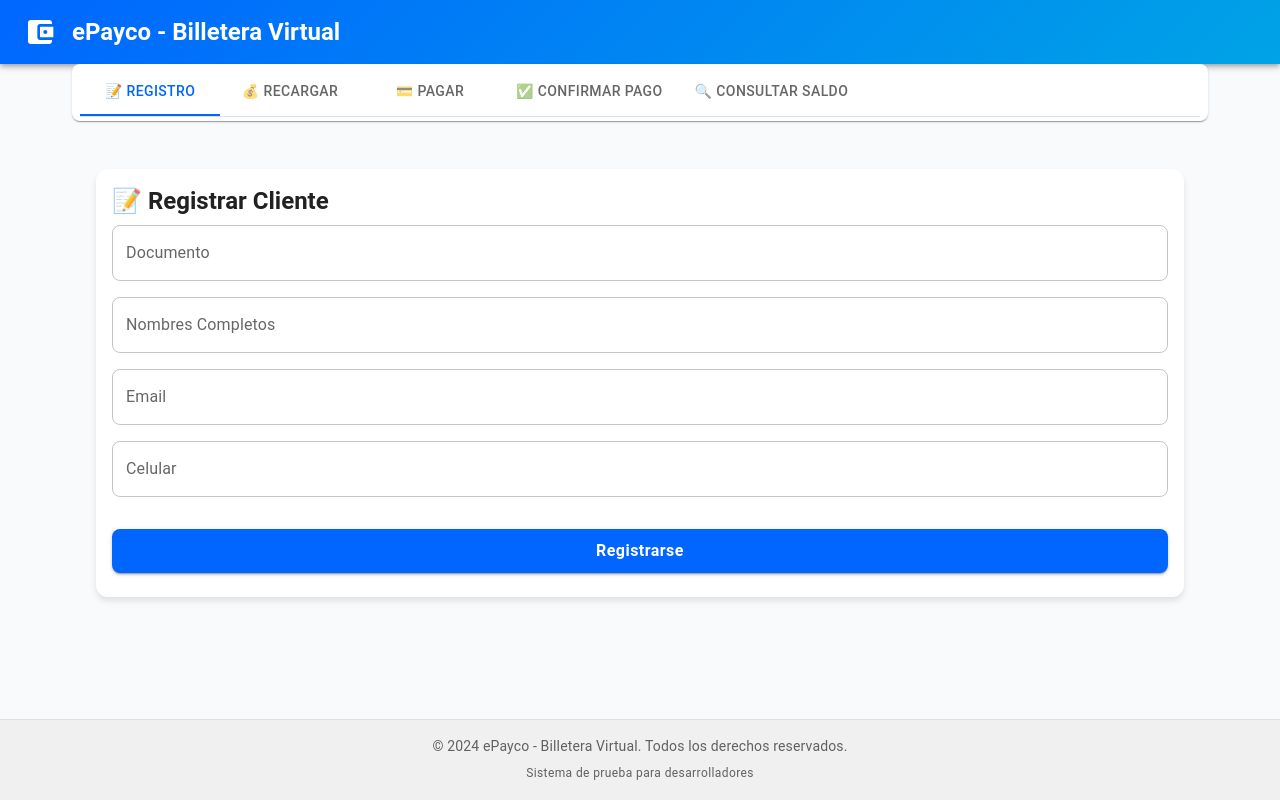
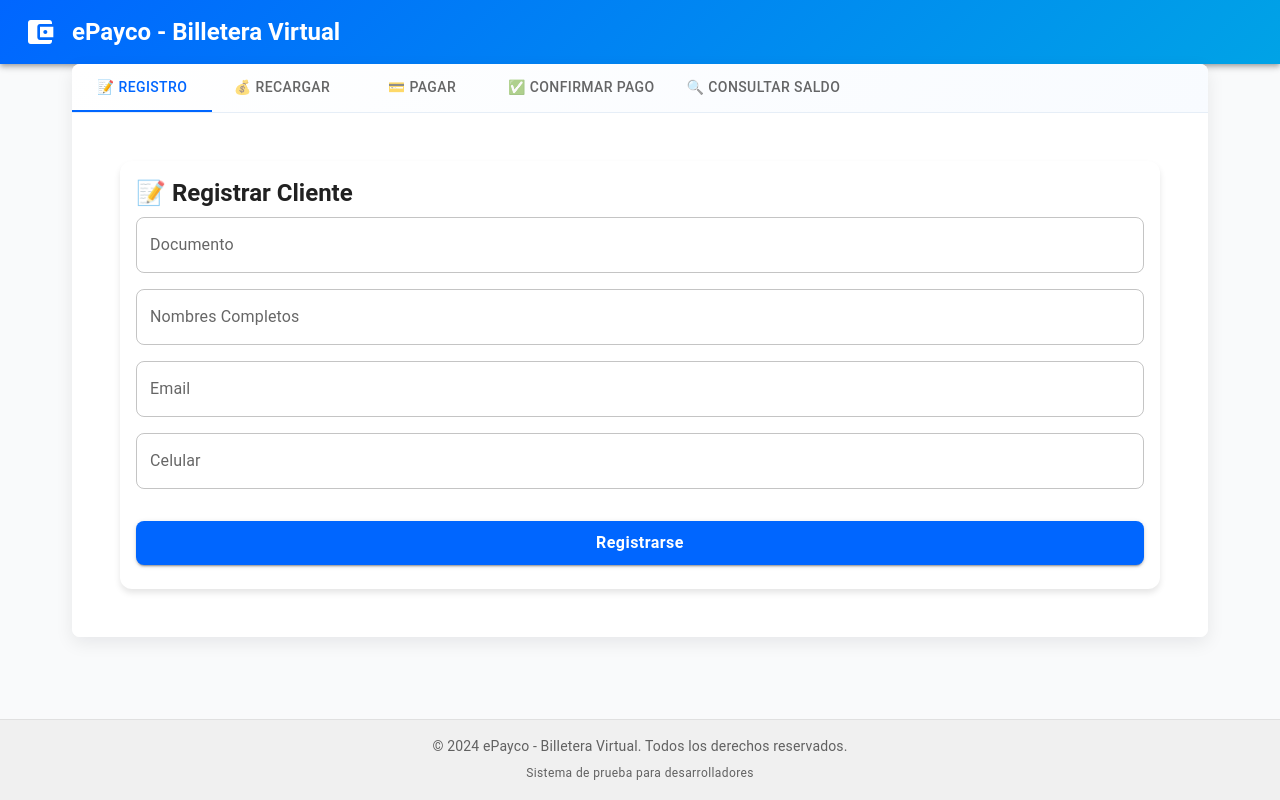
Before and after one commit to jenrique2494/prueba_desarrollador_fullstack_JP, a React (Create React App) app in the folder frontend/: page / in a window 1280 px wide. Built offline with nearby package versions, Linux system fonts and the light colour scheme.

Commit message:
coreccion front

```diff
--- a/frontend/src/App.tsx
+++ b/frontend/src/App.tsx
@@ -121,8 +121,18 @@ function App() {
               </Alert>
             )}
 
-            {/* Navigation Tabs */}
-            <Paper sx={{ mb: 3, width: '100%', mx: 'auto', px: 1, py: 0.5, borderRadius: 2 }}>
+            {/* Navigation Tabs + Content Card (unified) */}
+            <Paper
+              elevation={2}
+              sx={{
+                mb: 3,
+                width: '100%',
+                mx: 'auto',
+                borderRadius: 2,
+                overflow: 'hidden',
+                boxShadow: '0 6px 18px rgba(2,6,23,0.08)'
+              }}
+            >
               <Tabs
                 value={tabValue}
                 onChange={handleTabChange}
@@ -131,7 +141,10 @@ function App() {
                 variant="scrollable"
                 scrollButtons="auto"
                 centered
-                sx={{ borderBottom: '1px solid #e0e0e0' }}
+                sx={{
+                  borderBottom: '1px solid #e6eef7',
+                  background: 'linear-gradient(135deg, #ffffff 0%, #f8fbff 100%)'
+                }}
               >
                 <Tab sx={{ minWidth: 140 }} label="📝 Registro" id="tab-0" aria-controls="tabpanel-0" />
                 <Tab sx={{ minWidth: 140 }} label="💰 Recargar" id="tab-1" aria-controls="tabpanel-1" />
@@ -139,10 +152,9 @@ function App() {
                 <Tab sx={{ minWidth: 140 }} label="✅ Confirmar Pago" id="tab-3" aria-controls="tabpanel-3" />
                 <Tab sx={{ minWidth: 140 }} label="🔍 Consultar Saldo" id="tab-4" aria-controls="tabpanel-4" />
               </Tabs>
-            </Paper>
 
-            {/* Tab Panels */}
-            <Box>
+              {/* Panels container: white background, matching width, no extra shadow, flush with tabs */}
+              <Box sx={{ bgcolor: '#ffffff', p: { xs: 2, sm: 3 } }}>
                 <TabPanel value={tabValue} index={0}>
                   <RegistroForm onSuccess={handleRegistroSuccess} />
                 </TabPanel>
@@ -174,6 +186,7 @@ function App() {
                   <ConsultarSaldoForm />
                 </TabPanel>
               </Box>
+            </Paper>
           </Box>
         </Box>
 
```
Lines whose indentation alone changed are shown as unchanged.
